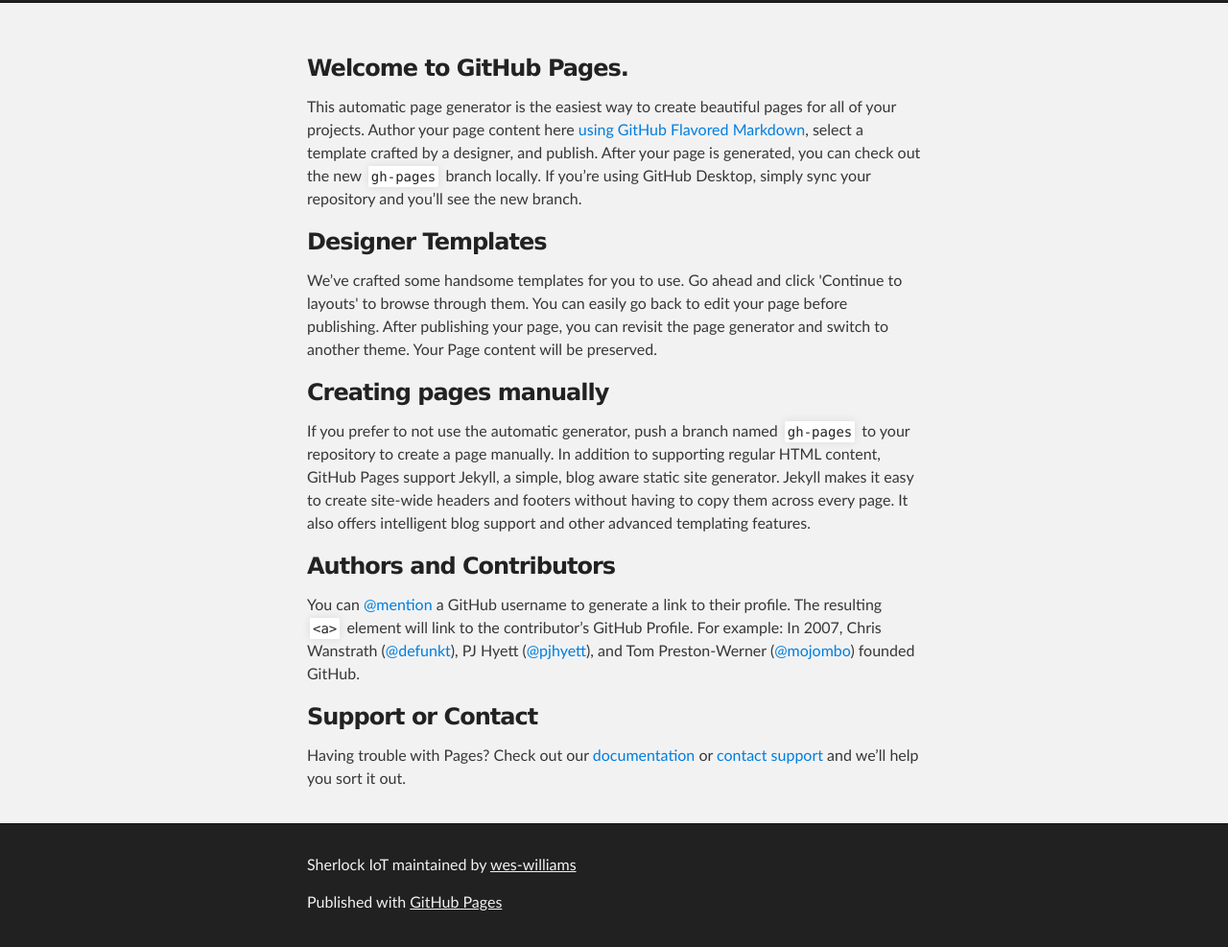
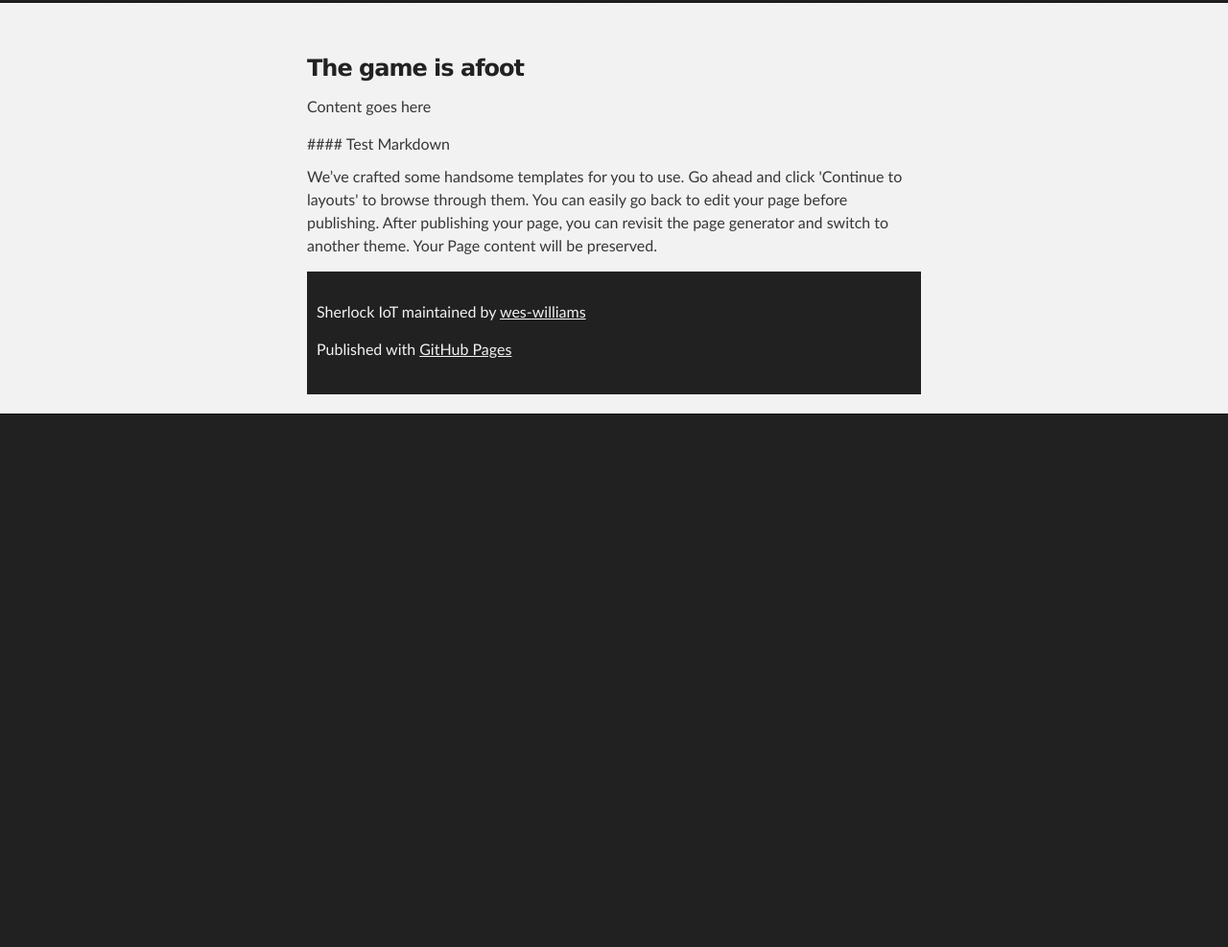
Before and after one commit to wes-williams/Sherlock-IOT, a plain HTML site: page index.html in a window 1280 px wide. Shown: the part 207-1194 px from the top of the page at 96% size. After the commit the page ends 800 px from the top, so only its background shows below. Drawn offline with Linux system fonts and the light colour scheme.

Commit message:
empty and markdown test

```diff
--- a/index.html
+++ b/index.html
@@ -27,31 +27,13 @@
     <div id="main_content_wrap" class="outer">
       <section id="main_content" class="inner">
         <h3>
-<a id="welcome-to-github-pages" class="anchor" href="#welcome-to-github-pages" aria-hidden="true"><span class="octicon octicon-link"></span></a>Welcome to GitHub Pages.</h3>
+<a id="the-game-is-afoot" class="anchor" href="#the-game-is-afoot" aria-hidden="true"><span class="octicon octicon-link"></span></a>The game is afoot</h3>
 
-<p>This automatic page generator is the easiest way to create beautiful pages for all of your projects. Author your page content here <a href="https://guides.github.com/features/mastering-markdown/">using GitHub Flavored Markdown</a>, select a template crafted by a designer, and publish. After your page is generated, you can check out the new <code>gh-pages</code> branch locally. If you’re using GitHub Desktop, simply sync your repository and you’ll see the new branch.</p>
+<p>Content goes here</p>
 
-<h3>
-<a id="designer-templates" class="anchor" href="#designer-templates" aria-hidden="true"><span class="octicon octicon-link"></span></a>Designer Templates</h3>
+#### Test Markdown
 
 <p>We’ve crafted some handsome templates for you to use. Go ahead and click 'Continue to layouts' to browse through them. You can easily go back to edit your page before publishing. After publishing your page, you can revisit the page generator and switch to another theme. Your Page content will be preserved.</p>
-
-<h3>
-<a id="creating-pages-manually" class="anchor" href="#creating-pages-manually" aria-hidden="true"><span class="octicon octicon-link"></span></a>Creating pages manually</h3>
-
-<p>If you prefer to not use the automatic generator, push a branch named <code>gh-pages</code> to your repository to create a page manually. In addition to supporting regular HTML content, GitHub Pages support Jekyll, a simple, blog aware static site generator. Jekyll makes it easy to create site-wide headers and footers without having to copy them across every page. It also offers intelligent blog support and other advanced templating features.</p>
-
-<h3>
-<a id="authors-and-contributors" class="anchor" href="#authors-and-contributors" aria-hidden="true"><span class="octicon octicon-link"></span></a>Authors and Contributors</h3>
-
-<p>You can <a href="https://github.com/blog/821" class="user-mention">@mention</a> a GitHub username to generate a link to their profile. The resulting <code>&lt;a&gt;</code> element will link to the contributor’s GitHub Profile. For example: In 2007, Chris Wanstrath (<a href="https://github.com/defunkt" class="user-mention">@defunkt</a>), PJ Hyett (<a href="https://github.com/pjhyett" class="user-mention">@pjhyett</a>), and Tom Preston-Werner (<a href="https://github.com/mojombo" class="user-mention">@mojombo</a>) founded GitHub.</p>
-
-<h3>
-<a id="support-or-contact" class="anchor" href="#support-or-contact" aria-hidden="true"><span class="octicon octicon-link"></span></a>Support or Contact</h3>
-
-<p>Having trouble with Pages? Check out our <a href="https://help.github.com/pages">documentation</a> or <a href="https://github.com/contact">contact support</a> and we’ll help you sort it out.</p>
-      </section>
-    </div>
 
     <!-- FOOTER  -->
     <div id="footer_wrap" class="outer">
```
